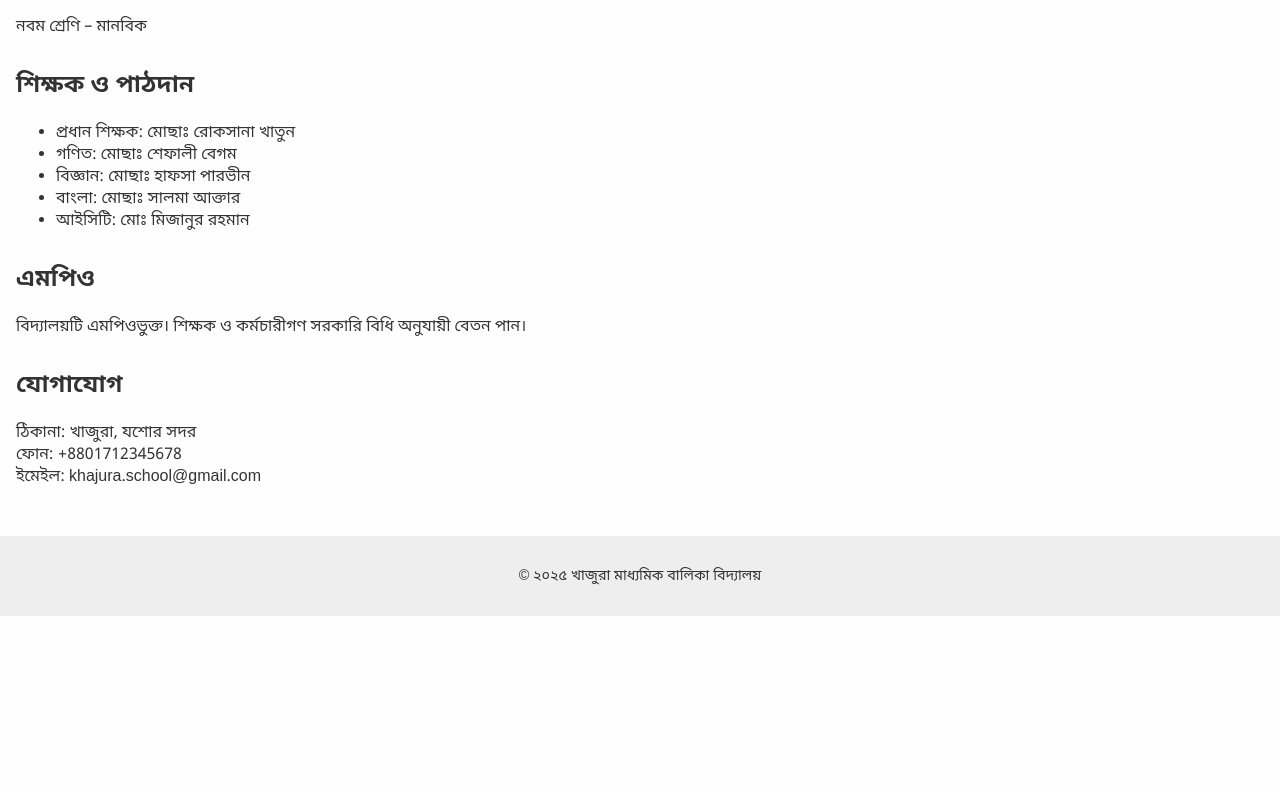
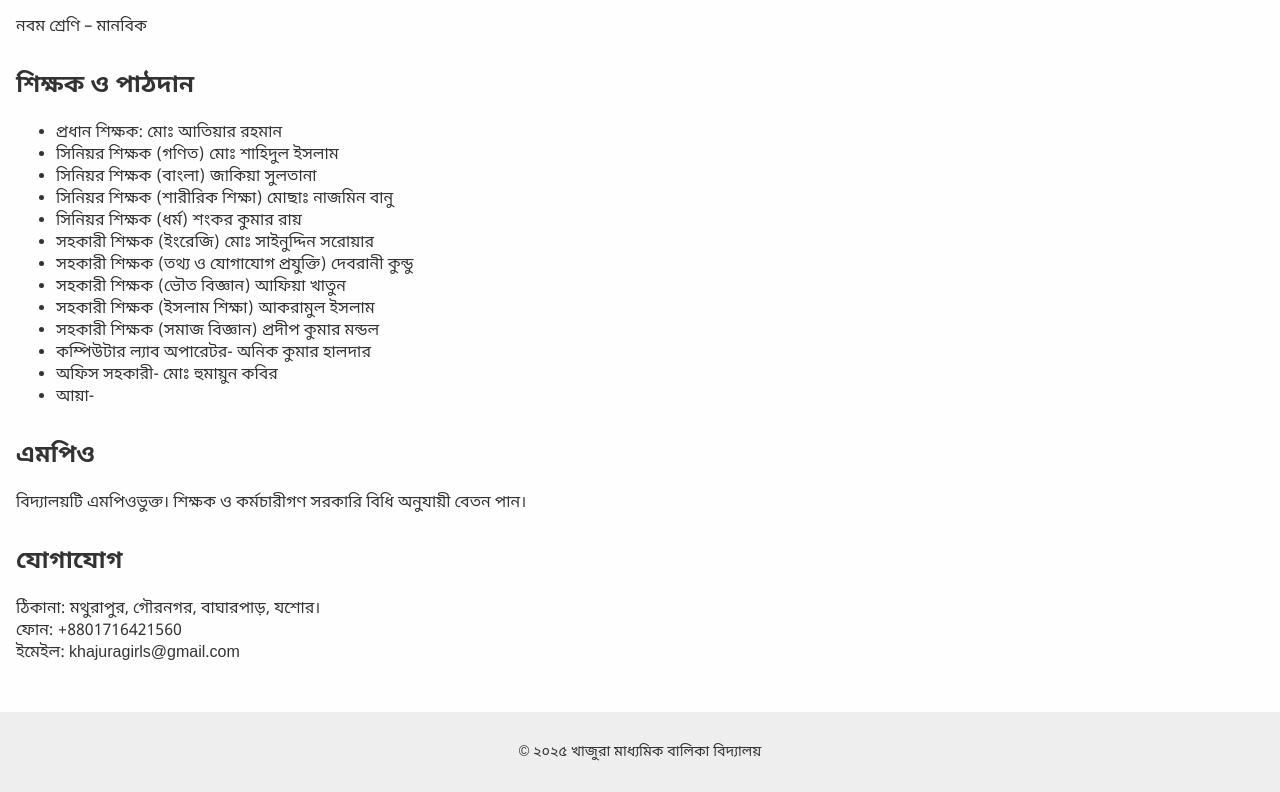
Before and after one commit to Anik-BD774/Khajura-Girls-School, a plain HTML site: page index.html in a window 1280 px wide. Shown: the part 638-1430 px from the top of the page. Before the commit the page ends 1254 px from the top, so only its background shows below. Drawn offline with Linux system fonts and the light colour scheme.

Commit message:
Update index.html

```diff
--- a/index.html
+++ b/index.html
@@ -46,11 +46,19 @@
     <section id="teaching">
       <h2>শিক্ষক ও পাঠদান</h2>
       <ul>
-        <li>প্রধান শিক্ষক: মোছাঃ রোকসানা খাতুন</li>
-        <li>গণিত: মোছাঃ শেফালী বেগম</li>
-        <li>বিজ্ঞান: মোছাঃ হাফসা পারভীন</li>
-        <li>বাংলা: মোছাঃ সালমা আক্তার</li>
-        <li>আইসিটি: মোঃ মিজানুর রহমান</li>
+        <li>প্রধান শিক্ষক: মোঃ আতিয়ার রহমান</li>
+        <li>সিনিয়র শিক্ষক (গণিত) মোঃ শাহিদুল ইসলাম</li>
+        <li>সিনিয়র শিক্ষক (বাংলা) জাকিয়া সুলতানা</li>
+        <li>সিনিয়র শিক্ষক (শারীরিক শিক্ষা) মোছাঃ নাজমিন বানু</li>
+        <li>সিনিয়র শিক্ষক (ধর্ম) শংকর কুমার রায়</li>
+        <li>সহকারী শিক্ষক (ইংরেজি) মোঃ সাইনুদ্দিন সরোয়ার</li>
+        <li>সহকারী শিক্ষক (তথ্য ও যোগাযোগ প্রযুক্তি) দেবরানী কুন্ডু</li>
+        <li>সহকারী শিক্ষক (ভৌত বিজ্ঞান) আফিয়া খাতুন</li>
+        <li>সহকারী শিক্ষক (ইসলাম শিক্ষা) আকরামুল ইসলাম</li>
+        <li>সহকারী শিক্ষক (সমাজ বিজ্ঞান) প্রদীপ কুমার মন্ডল</li>
+        <li>কম্পিউটার ল্যাব অপারেটর- অনিক কুমার হালদার</li>
+        <li>অফিস সহকারী- মোঃ হুমায়ুন কবির</li>
+        <li>আয়া- </li>
       </ul>
     </section>
     <section id="mpo">
@@ -59,7 +67,7 @@
     </section>
     <section id="contact">
       <h2>যোগাযোগ</h2>
-      <p>ঠিকানা: খাজুরা, যশোর সদর<br>ফোন: +8801712345678<br>ইমেইল: khajura.school@gmail.com</p>
+      <p>ঠিকানা: মথুরাপুর, গৌরনগর, বাঘারপাড়, যশোর।<br>ফোন: +8801716421560<br>ইমেইল: khajuragirls@gmail.com</p>
     </section>
   </main>
   <footer>
```
